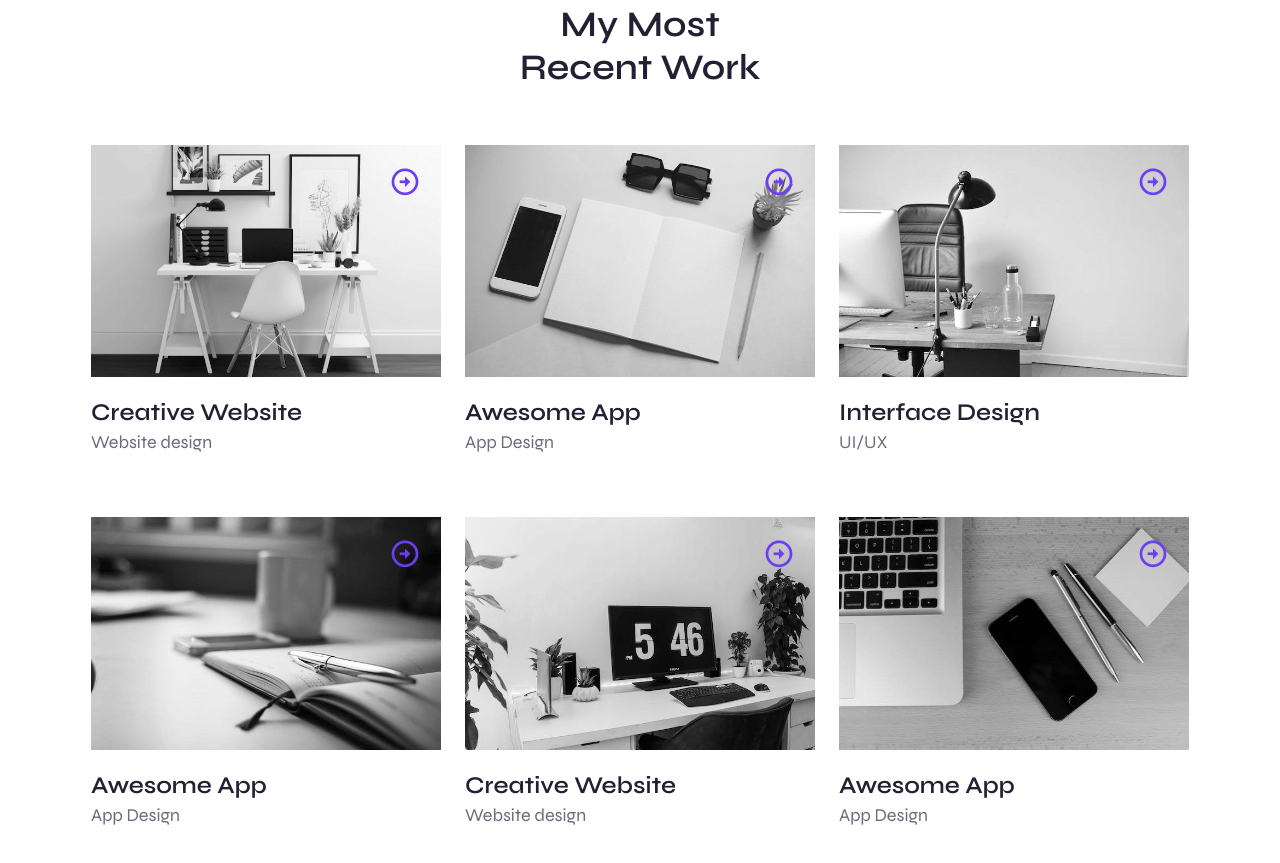
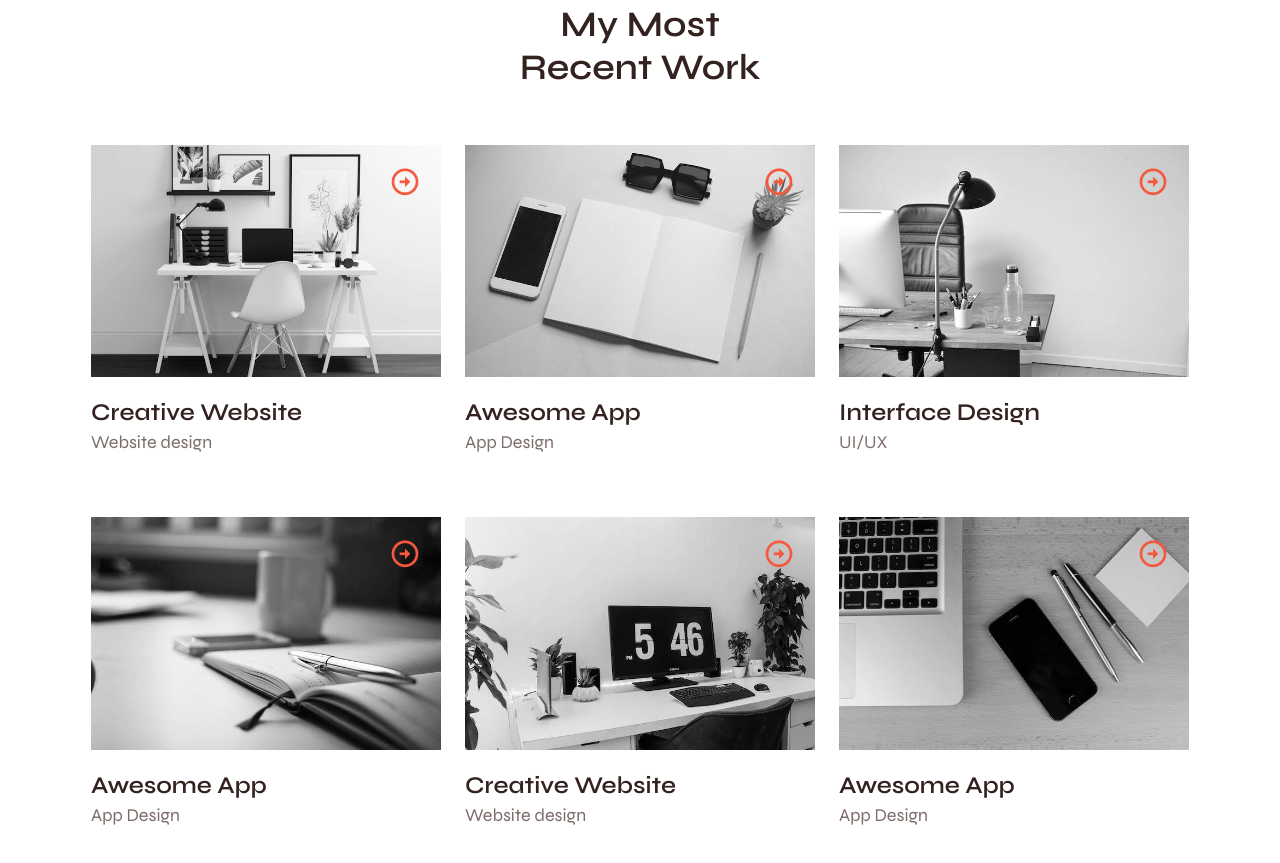
Before and after one commit to mateusloubach/web-minimalPortfolio, a plain HTML site: page index.html in a window 1280 px wide. Shown: the part 1672-2535 px from the top of the page. Drawn offline with nearby package versions, Linux system fonts and the light colour scheme.

Commit message:
chore: applied hue dif

```diff
--- a/assets/css/styles.css
+++ b/assets/css/styles.css
@@ -18,7 +18,8 @@
       -> Click on tab (Color Conversion)
       -> Copy the color mode (HSL)
   */
-  --hue: 255;
+  /*  255 */
+  --hue: 9;
   --first-color: hsl(var(--hue), 90%, 60%);
   --first-color-alt: hsl(var(--hue), 82%, 56%);
   --first-color-light: hsl(var(--hue), 40%, 80%);
```
